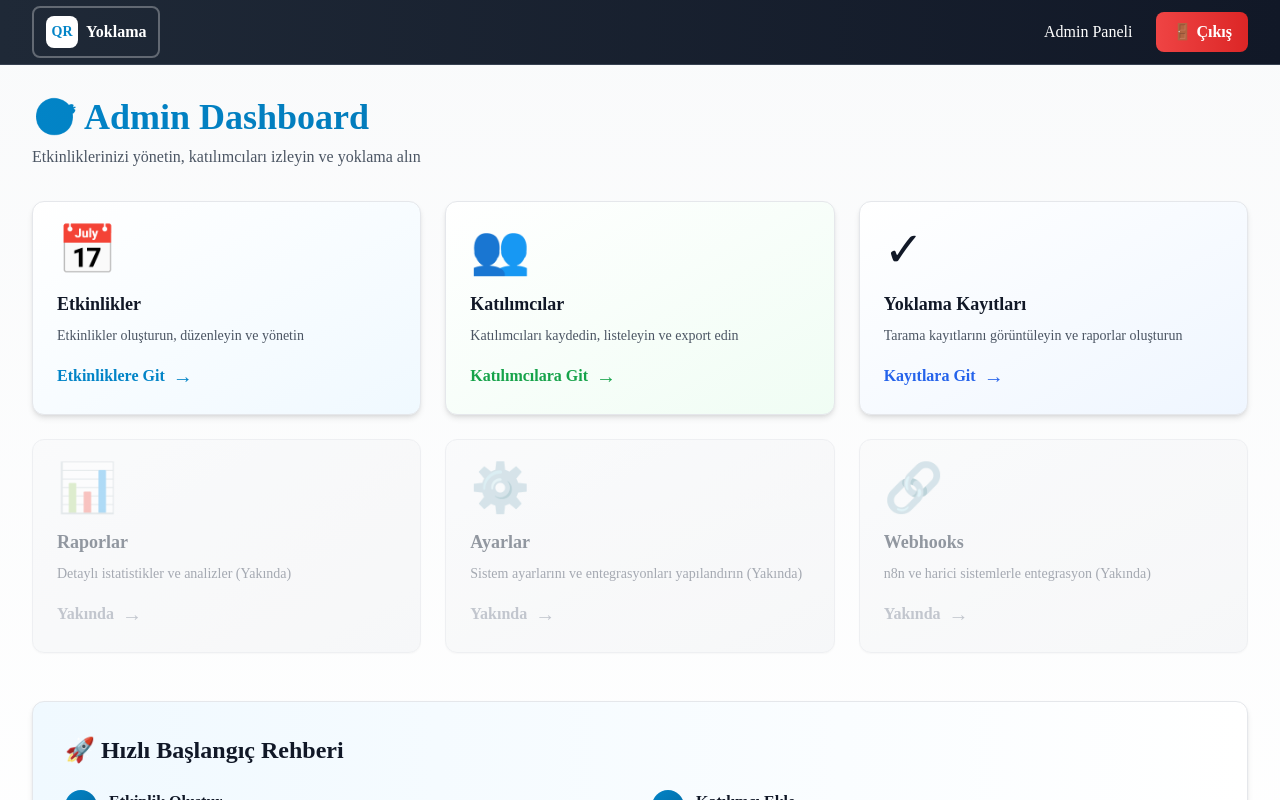
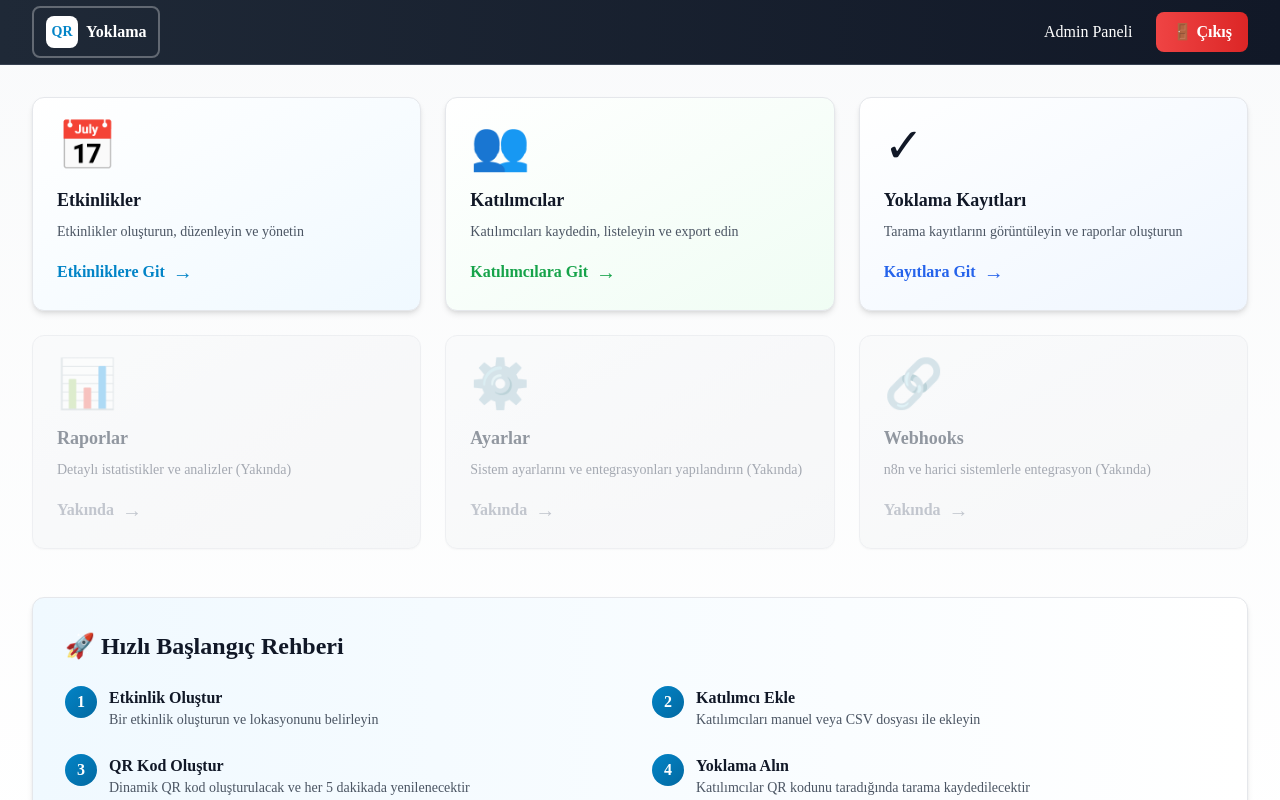
Before and after one commit to hvklkn/QR-Yoklama-Katilim-Sistemi, a Next.js app: page /admin in a window 1280 px wide. Shown: the top 800 px of the page. Built offline with nearby package versions, Linux system fonts and the light colour scheme.

Commit message:
style: Reduce card hover scale effect to 105
- Changed scale from 110 to 105 for more subtle hover effect
- Maintains visual feedback while being less aggressive
- Applied to all dashboard cards (events, participants, attendance, etc.)

```diff
--- a/app/(dashboard)/admin/page.tsx
+++ b/app/(dashboard)/admin/page.tsx
@@ -10,15 +10,6 @@ export default function AdminPage() {
     <div className="flex flex-col min-h-screen">
       <Header />
       <main className="flex-1 container-max py-8">
-        <div className="mb-8 fade-in">
-          <h1 className="text-4xl font-bold bg-gradient-to-r from-primary-600 to-primary-700 bg-clip-text text-transparent mb-2">
-            🎯 Admin Dashboard
-          </h1>
-          <p className="text-gray-600 font-medium">
-            Etkinliklerinizi yönetin, katılımcıları izleyin ve yoklama alın
-          </p>
-        </div>
-
         {/* Admin Grid */}
         <div className="grid grid-cols-1 md:grid-cols-2 lg:grid-cols-3 gap-6 mb-12">
           {/* Events */}
--- a/app/globals.css
+++ b/app/globals.css
@@ -57,7 +57,7 @@ body {
 }
 
 .card-hover:hover {
-  @apply scale-110 shadow-xl border-primary-300 -translate-y-2;
+  @apply scale-105 shadow-xl border-primary-300 -translate-y-2;
 }
 
 .card-elevated {
```
